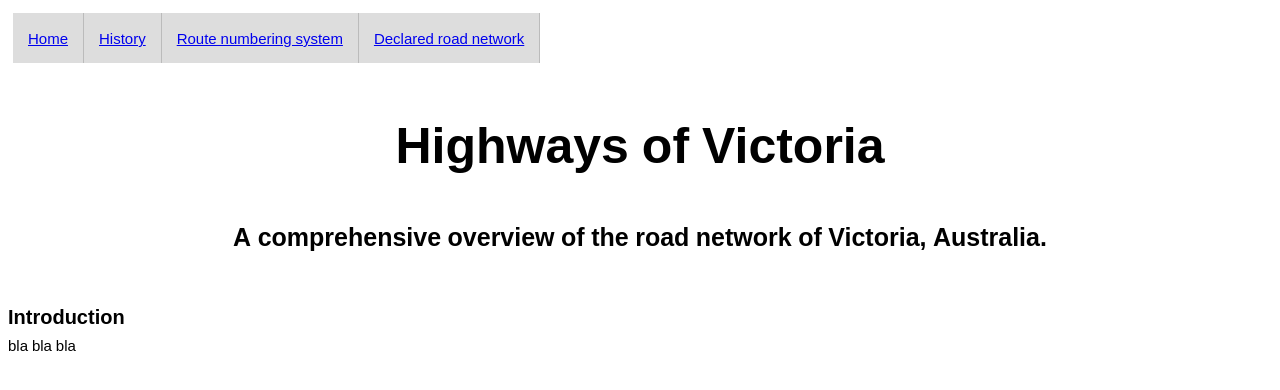
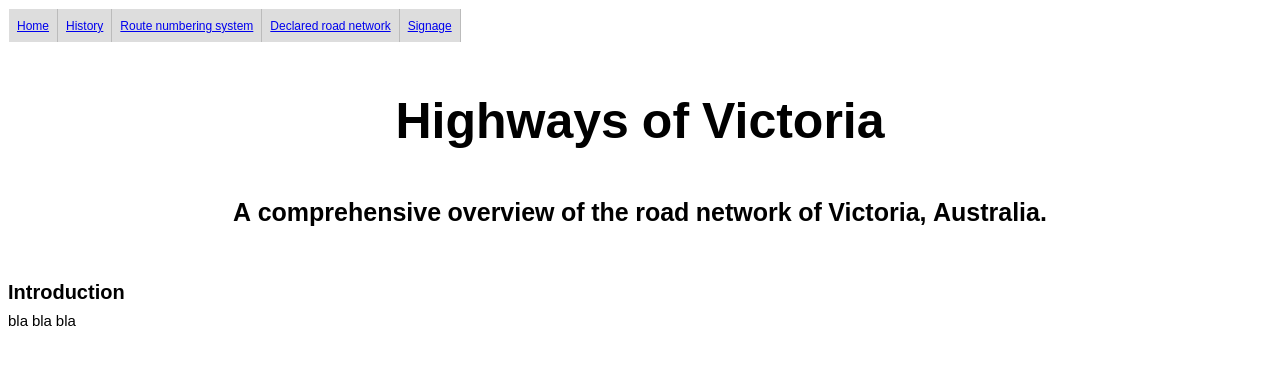
Before and after one commit to au-mapman7/www.vichighways.com, a plain HTML site: page index.html in a window 1280 px wide. Drawn offline with Linux system fonts and the light colour scheme.

Commit message:
Navigation bar additions

```diff
--- a/index.html
+++ b/index.html
@@ -12,6 +12,7 @@
             <li><a href="../index.html">History</a></li>
             <li><a href="../index.html">Route numbering system</a></li>
             <li><a href="../index.html">Declared road network</a></li>
+            <li><a href="../index.html">Signage</a></li>
         </div>
     </nav>
     <main>
--- a/styles.css
+++ b/styles.css
@@ -8,9 +8,9 @@ body {
 /* Navigation bar styles */
 .navbar {
   display:flex;
-  font-size: 15px;
+  font-size: 12px;
   list-style-type: none;
-  padding: 5px 5px;
+  padding: 1px 1px;
 }
 
 li {
@@ -20,7 +20,7 @@ li {
 
 a {
   display: block;
-  padding: 15px;
+  padding: 8px;
   background-color: #dddddd;
 }
 
```
